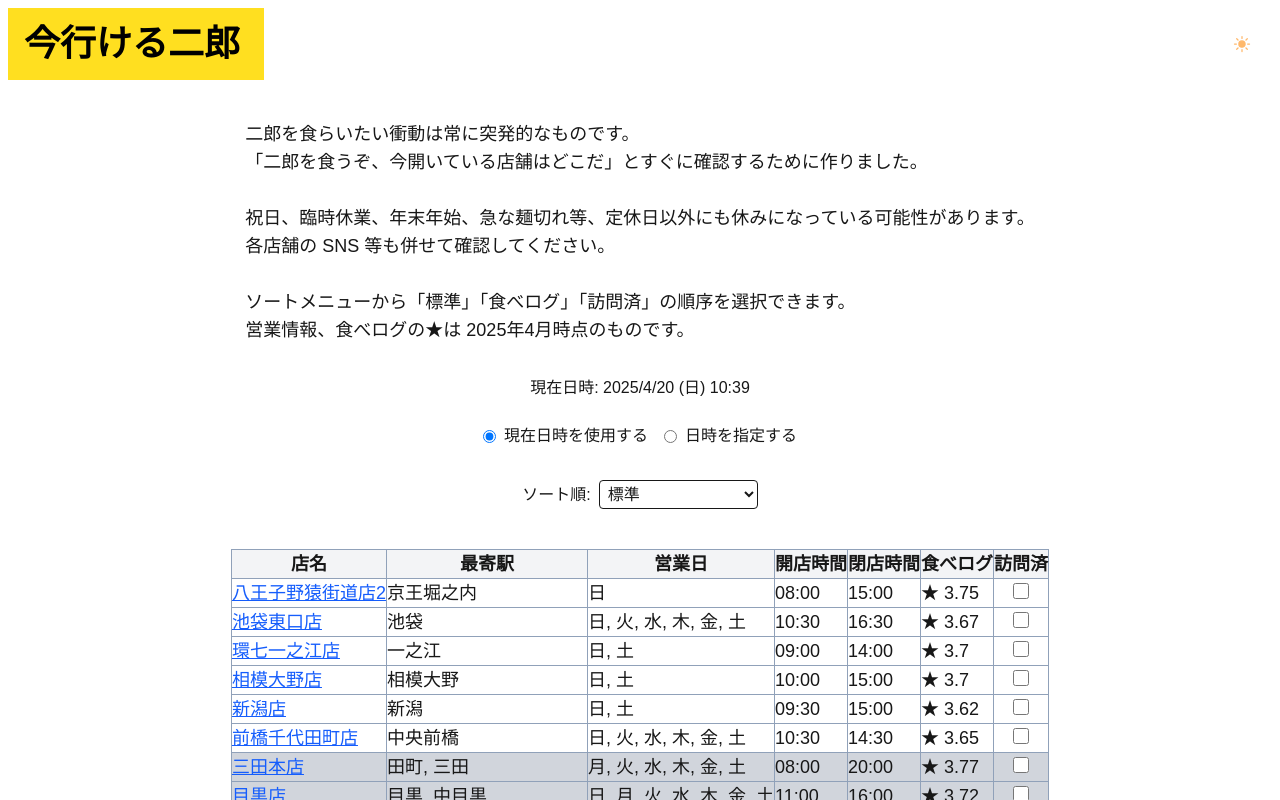
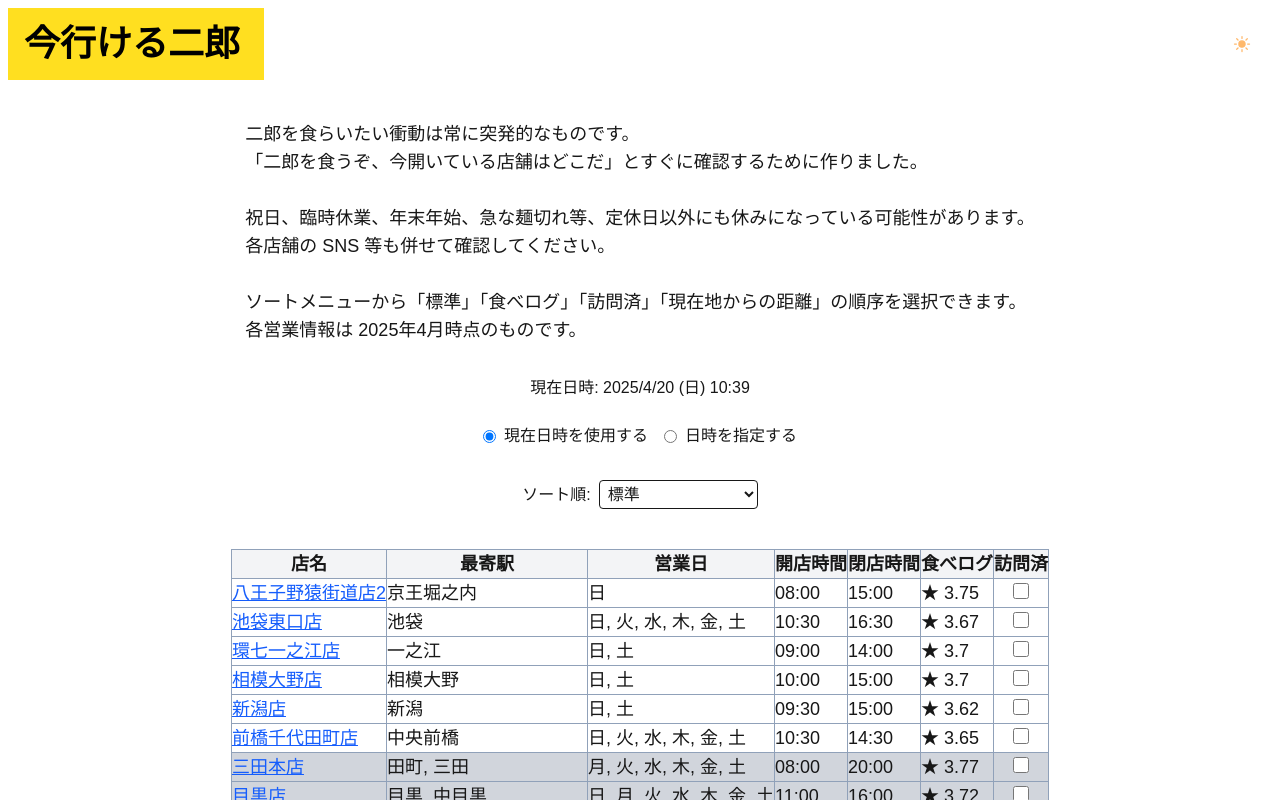
Before and after one commit to Atsunori66/NowJiro, a Next.js app: page / in a window 1280 px wide. Shown: the top 800 px of the page. Built offline with nearby package versions, Linux system fonts and the light colour scheme.

Commit message:
minor fix

```diff
--- a/src/app/page.tsx
+++ b/src/app/page.tsx
@@ -352,8 +352,8 @@ export default function Home() {
           <p>祝日、臨時休業、年末年始、急な麺切れ等、定休日以外にも休みになっている可能性があります。</p>
           <p>各店舗の SNS 等も併せて確認してください。</p>
           <br />
-          <p>ソートメニューから「標準」「食べログ」「訪問済」の順序を選択できます。</p>
-          <p>営業情報、食べログの★は 2025年4月時点のものです。</p>
+          <p>ソートメニューから「標準」「食べログ」「訪問済」「現在地からの距離」の順序を選択できます。</p>
+          <p>各営業情報は 2025年4月時点のものです。</p>
         </div>
         <div className="text-center mb-6">
           現在日時: {year}/{month}/{date} ({weekDays[day]}) {hours}:{minutes}
@@ -395,7 +395,7 @@ export default function Home() {
               <option value="id">標準</option>
               <option value="star">食べログ</option>
               <option value="visited">訪問済</option>
-              <option value="location">現在地から近い順</option>
+              <option value="location">現在地からの距離</option>
             </select>
           </div>
 
```
